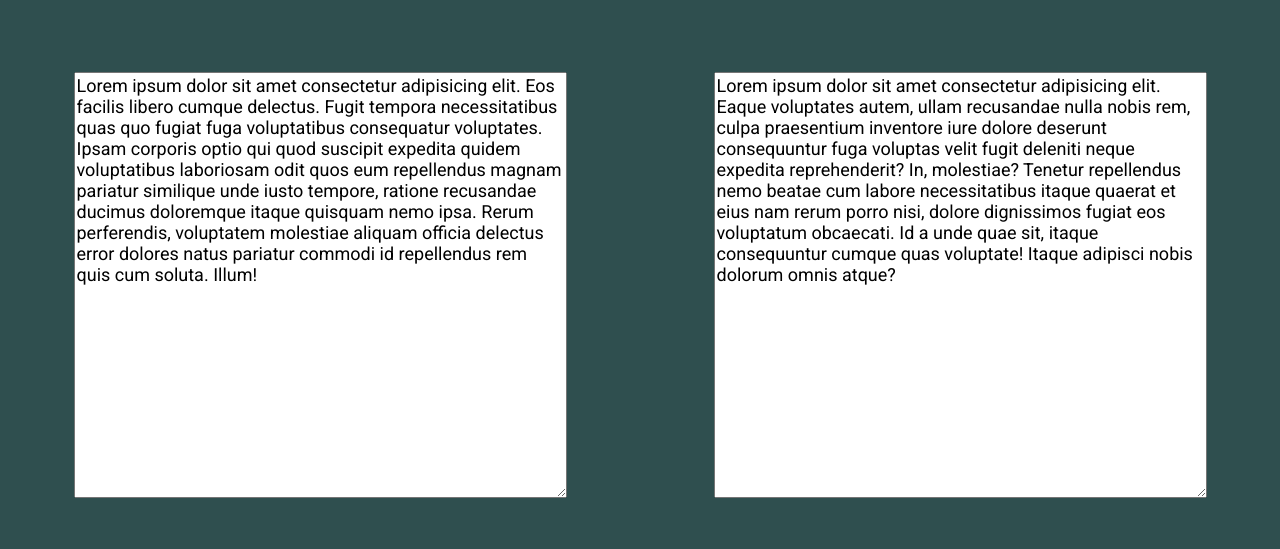
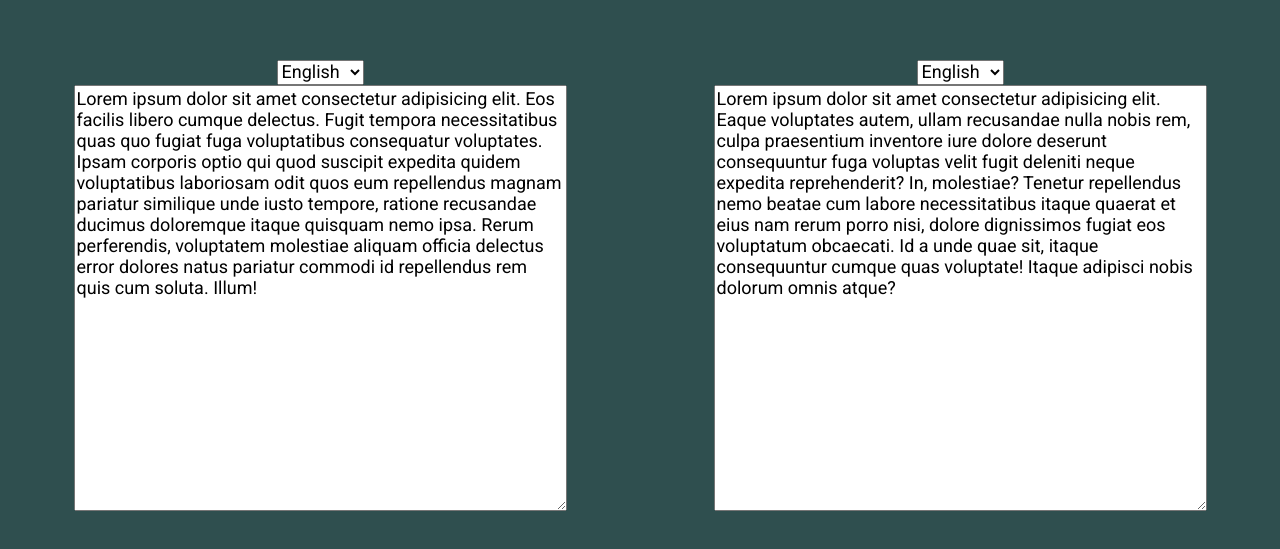
Before and after one commit to ferchuqui/traductor, a website: page public/index.html in a window 1280 px wide. Shown: the part 115-664 px from the top of the page. Drawn offline with Linux system fonts and the light colour scheme.

Commit message:
Added Selector language buttons

```diff
--- a/public/css/styles.css
+++ b/public/css/styles.css
@@ -14,14 +14,16 @@
 
 }
 .original {
+  align-items: center;
   color: white;
   display: flex;
-  align-items: center;
+  flex-direction: column;
   justify-content: center;
 }
-.traduced {
+.translated {
+  align-items: center;
   color: white;
   display: flex;
-  align-items: center;
+  flex-direction: column;
   justify-content: center;
 }
--- a/public/index.html
+++ b/public/index.html
@@ -12,11 +12,28 @@
   <div class="main">
     <div class="container">
         <div class="original">
+            <div class="selectorOrigin">
+              <select name="origin">
+                <option value="English" selected >English</option>
+                <option value="Spanish" >Spanish</option>
+                <option value="French">French</option>
+              </select>
+            </div>
             <textarea name="original" id="original" cols="50" rows="20 ">Lorem ipsum dolor sit amet consectetur adipisicing elit. Eos facilis libero cumque delectus. Fugit tempora necessitatibus quas quo fugiat fuga voluptatibus consequatur voluptates. Ipsam corporis optio qui quod suscipit expedita quidem voluptatibus laboriosam odit quos eum repellendus magnam pariatur similique unde iusto tempore, ratione recusandae ducimus doloremque itaque quisquam nemo ipsa. Rerum perferendis, voluptatem molestiae aliquam officia delectus error dolores natus pariatur commodi id repellendus rem quis cum soluta. Illum!</textarea>
+
           </div>
-          <div class="traduced">
-            <textarea name="traduced" id="traduced" cols="50" rows="20">Lorem ipsum dolor sit amet consectetur adipisicing elit. Eaque voluptates autem, ullam recusandae nulla nobis rem, culpa praesentium inventore iure dolore deserunt consequuntur fuga voluptas velit fugit deleniti neque expedita reprehenderit? In, molestiae? Tenetur repellendus nemo beatae cum labore necessitatibus itaque quaerat et eius nam rerum porro nisi, dolore dignissimos fugiat eos voluptatum obcaecati. Id a unde quae sit, itaque consequuntur cumque quas voluptate! Itaque adipisci nobis dolorum omnis atque?</textarea>
+
+          <div class="translated">
+              <div class="selectorTarget">
+                <select name="target">
+                  <option value="English" selected >English</option>
+                  <option value="Spanish" >Spanish</option>
+                  <option value="French">French</option>
+                </select>
+              </div>
+            <textarea name="translated" id="translated" cols="50" rows="20">Lorem ipsum dolor sit amet consectetur adipisicing elit. Eaque voluptates autem, ullam recusandae nulla nobis rem, culpa praesentium inventore iure dolore deserunt consequuntur fuga voluptas velit fugit deleniti neque expedita reprehenderit? In, molestiae? Tenetur repellendus nemo beatae cum labore necessitatibus itaque quaerat et eius nam rerum porro nisi, dolore dignissimos fugiat eos voluptatum obcaecati. Id a unde quae sit, itaque consequuntur cumque quas voluptate! Itaque adipisci nobis dolorum omnis atque?</textarea>
         </div>
+
     </div>
 
   </div>
```
